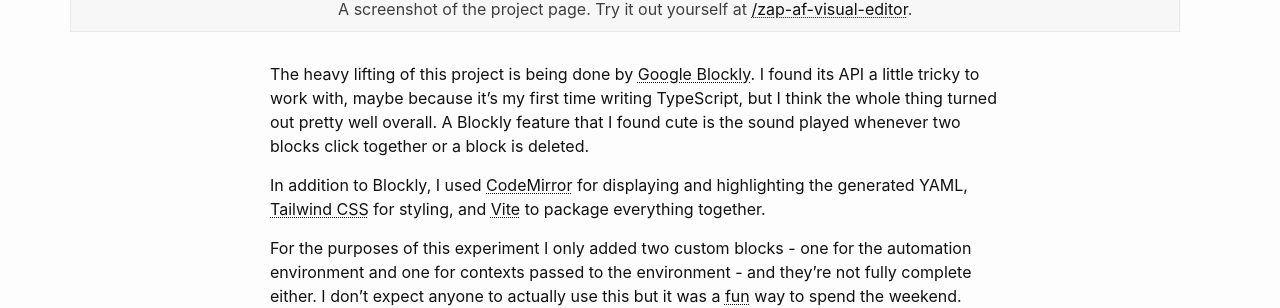
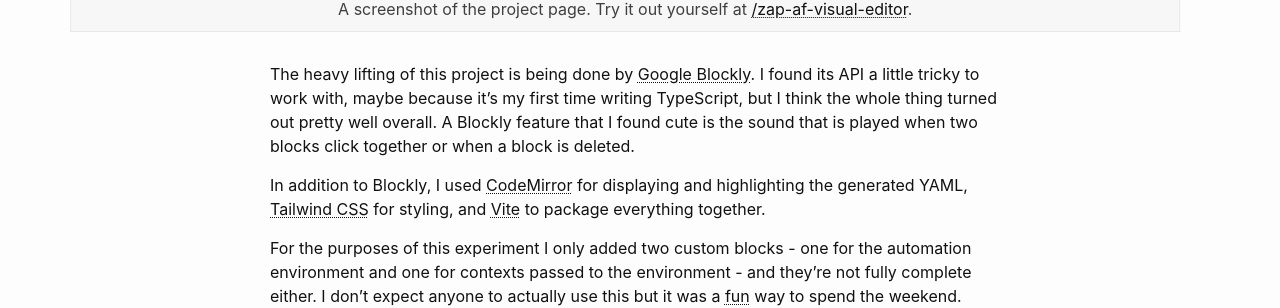
Before and after one commit to ricekot/ricekot.github.io, a Jekyll site: the page built from _posts/2025/2025-02-18-zap-af-visual-editor.md, in a window 1280 px wide. Shown: the part 795-1103 px from the top of the page. Built offline with Jekyll 4.4.1, drawn with Linux system fonts in a browser that asks for light colours.

Commit message:
Clarify that distinct sounds are played
Signed-off-by: ricekot <git@ricekot.com>

```diff
--- a/_posts/2025/2025-02-18-zap-af-visual-editor.md
+++ b/_posts/2025/2025-02-18-zap-af-visual-editor.md
@@ -35,7 +35,7 @@
 
 The heavy lifting of this project is being done by [Google Blockly](https://developers.google.com/blockly).
 I found its API a little tricky to work with, maybe because it's my first time writing TypeScript, but I think the whole thing turned out pretty well overall.
-A Blockly feature that I found cute is the sound played whenever two blocks click together or a block is deleted.
+A Blockly feature that I found cute is the sound that is played when two blocks click together or when a block is deleted.
 
 In addition to Blockly, I used [CodeMirror](https://codemirror.net/) for displaying and highlighting the generated YAML, [Tailwind CSS](https://tailwindcss.com/) for styling, and [Vite](https://vite.dev/) to package everything together.
 
```
